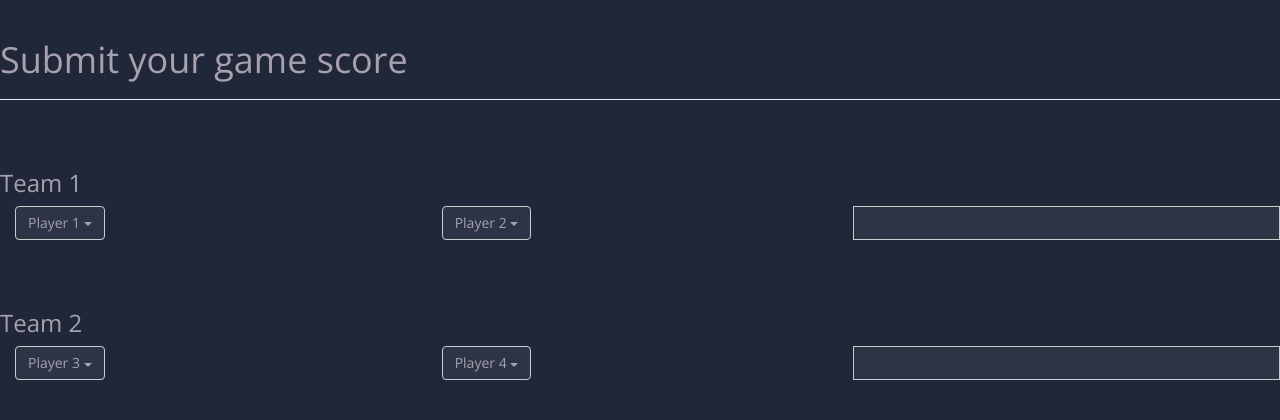
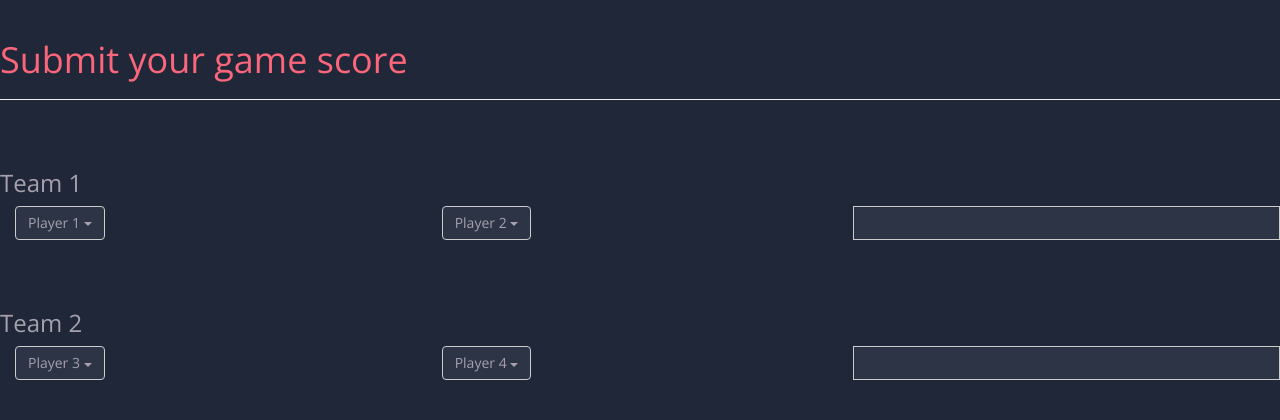
Before and after one commit to Vrq/FoosballRatingApp, a web app: page /submit.html in a window 1280 px wide. Shown: the top 420 px of the page. Run offline with its HTML, style and script files only (its server is not run), Linux system fonts and the light colour scheme; data that the repository does not hold is empty; some libraries are stand-ins or nearby versions.

Commit message:
Css update

```diff
--- a/src/main/webapp/css/mainStylesheet.css
+++ b/src/main/webapp/css/mainStylesheet.css
@@ -33,25 +33,30 @@ body {
     background-color: #464A52;
 }
 
-.dropdown button{
+.dropdown button {
     color: #A7A1AE;
     background-color: #2C3446;
 }
 
-.dropdown ul{
+.dropdown ul {
     color: #A7A1AE;
     background-color: #2C3446;
 }
 
-#button{
+#button {
     color: #A7A1AE;
     background-color: #2C3446;
 }
 
-.row{
+.row {
     margin: 50px auto;
 }
 
-.form-control{
+.form-control {
     background-color: #2C3446;
+    color: #A7A1AE;
 }
+
+h1, h2 {
+    color: #FB667A;
+}
--- a/src/main/webapp/submit.html
+++ b/src/main/webapp/submit.html
@@ -6,8 +6,6 @@
     <link rel="icon" href="img/favicon.ico">
     <link rel="stylesheet" href="https://maxcdn.bootstrapcdn.com/bootstrap/3.3.7/css/bootstrap.min.css"
           integrity="sha384-BVYiiSIFeK1dGmJRAkycuHAHRg32OmUcww7on3RYdg4Va+PmSTsz/K68vbdEjh4u" crossorigin="anonymous">
-    <!--<link rel="stylesheet" type="text/css" href="css/bootstrapShadowing.css">-->
-    <!--<link rel="stylesheet" type="text/css" href="css/mainStylesheet.css">-->
 </head>
 <body>
 <div class="score-input">
```
